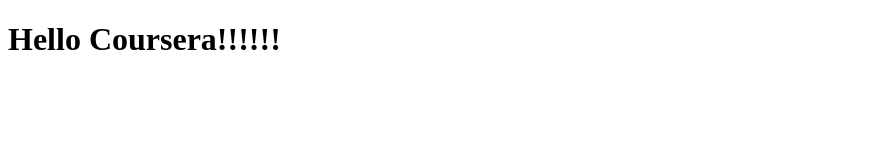
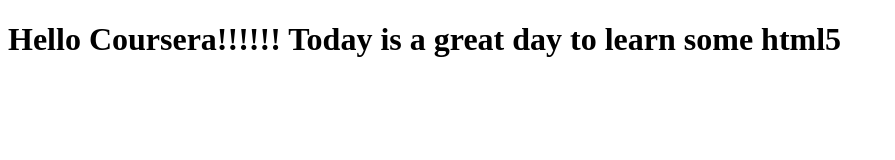
Before and after one commit to JacquesLeen/WebDev, a plain HTML site: page site/Index.html in a window 1280 px wide. Shown: the whole page, without its empty margins (0-895 px from the left). Drawn offline with Linux system fonts and the light colour scheme.

Commit message:
modified Title

```diff
--- a/site/Index.html
+++ b/site/Index.html
@@ -8,7 +8,7 @@
 </head>
 
 <body>
-    <h1>Hello Coursera!!!!!!</h1>
+    <h1>Hello Coursera!!!!!! Today is a great day to learn some html5</h1>
 </body>
 
 </html>
```
Also changed, not shown: 1 other file.
